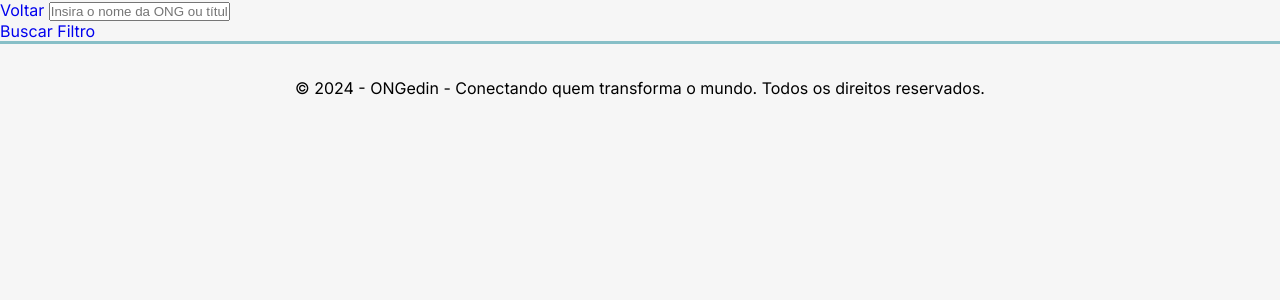
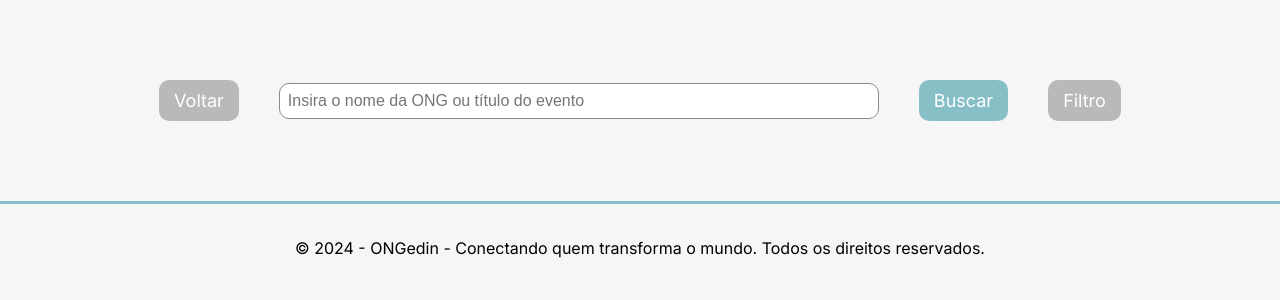
Before and after one commit to StefanyCarlos23/ONGedin, a PHP site: page /search.html in a window 1280 px wide. Shown: the part 97-397 px from the top of the page. Run offline with PHP 8.4, Linux system fonts and the light colour scheme.

Commit message:
ONGedin
Projeto Geral

```diff
--- a/home.css
+++ b/home.css
@@ -231,6 +231,7 @@ header{
     text-decoration: none;
     font-size: 18px;
     border-radius: 5px;
+    transition: color 0.1s;
 }
 
 .how-to-become .container .options a:hover{
@@ -371,6 +372,11 @@ header{
     100% { transform: translateX(0); }
 }
 
+.featured-events .container .events .btn:active,
+.how-to-become .container .options a:active{
+    color: #666666;
+}
+
 footer{
     border-top: 3px solid #87BFC7;
     background-color: #F6F6F6;
--- a/search.css
+++ b/search.css
@@ -60,10 +60,64 @@ nav ul a img{
     margin: 0 15px;
 }
 
-.search-bar{
+.search{
+    padding: 80px 0;
     display: flex;
+    justify-content: center;
     align-items: center;
-    justify-content: space-between;
+    font-size: 18px;
+}
+
+.search input{
+    margin: 0 20px;
+    padding: 8px;
+    width: 600px;
+    font-size: 16px;
+    border: #8A8A8A solid;
+    border-width: 1px;
+    border-radius: 10px;
+}
+
+.search a{
+    margin: 0 20px;
+}
+
+.search-bar .search .search-btn{
+    padding: 10px 15px;
+    background-color: #87BFC7;
+    color: white;
+    text-decoration: none;
+    font-size: 18px;
+    border-radius: 10px;
+    transition: color 0.5s;
+}
+
+.search-bar .search .back-btn,
+.search-bar .search .search-filter-btn{
+    padding: 10px 15px;
+    background-color: #b9b9b9;
+    color: white;
+    text-decoration: none;
+    font-size: 18px;
+    border-radius: 10px;
+    transition: color 0.4s;
+}
+
+.search-bar .search .search-btn:active,
+.search-bar .search .back-btn:active,
+.search-bar .search .search-filter-btn:active{
+    color: #666666;
+}
+
+.search-bar .search .search-btn:hover{
+    background-color: #4d909a;
+    transition: 0.4s;
+}
+
+.search-bar .search .back-btn:hover,
+.search-bar .search .search-filter-btn:hover{
+    background-color: #909090;
+    transition: 0.4s;
 }
 
 footer{
--- a/search.html
+++ b/search.html
@@ -34,13 +34,20 @@
     <section class="search-bar">
         <div class="search">
             <a class="back-btn" href="home.html">Voltar</a>
-            <a href="" target="_blank" hidden></a>
             <input type="text" placeholder="Insira o nome da ONG ou título do evento">
-            <div class="list">
+            <a class="search-btn" href="search.html">Buscar</a>
+            <a class="search-filter-btn" href="filter.html">Filtro</a>
+        </div>
+    </section>
+    <section class="events-options">
+        <div class="event">
 
-            </div>
-            <a class="search-btn" href="#">Buscar</a>
-            <a class="search-filter-btn" href="#">Filtro</a>
+        </div>
+        <div class="event">
+
+        </div>
+        <div class="event">
+
         </div>
     </section>
     <footer>
```
